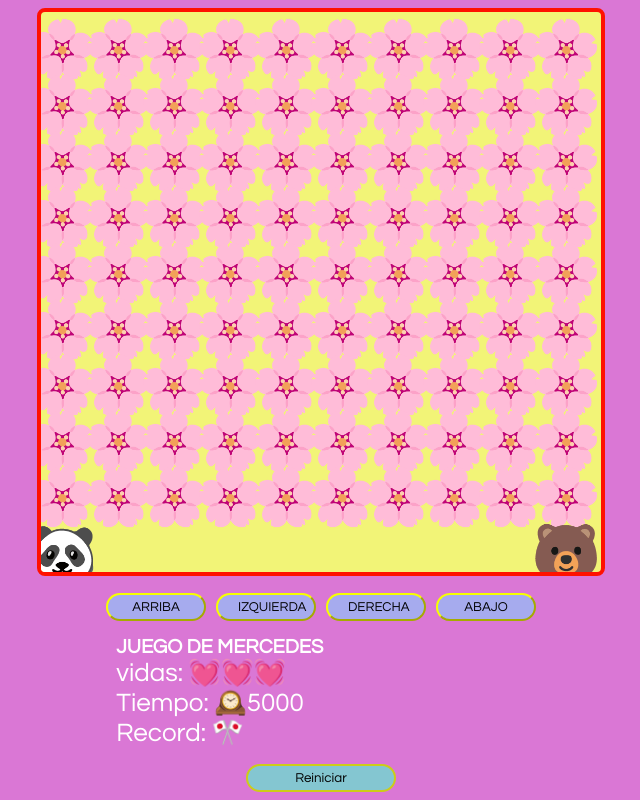
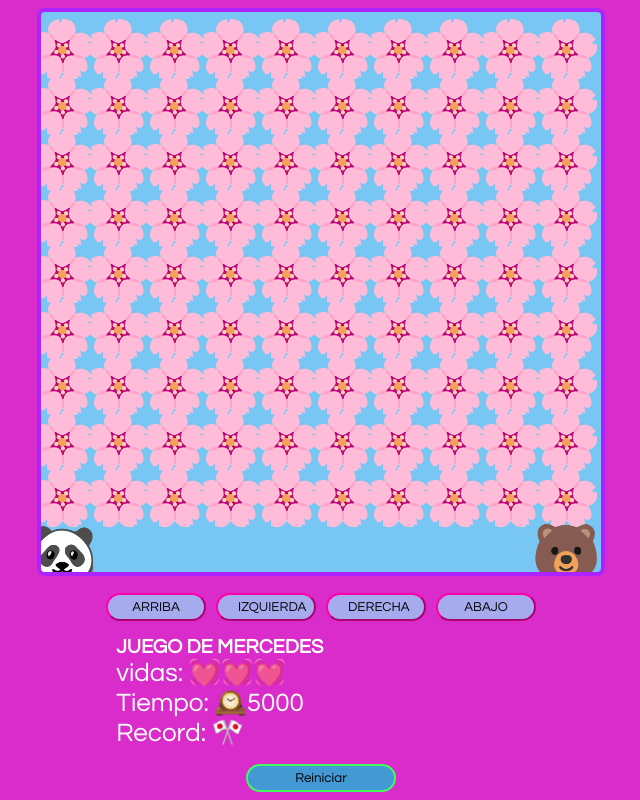
Before and after one commit to mercedesalca/PRACTICA-DE-JUEGO, a plain HTML site: page index.html in a window 1280 px wide. Shown: the whole page, without its empty margins (319-959 px from the left). Drawn offline with Linux system fonts and the light colour scheme.

Commit message:
styles.css
styles.css

```diff
--- a/styles.css
+++ b/styles.css
@@ -8,7 +8,7 @@ html {
 }
 
 body {
-  background-color: rgb(218, 119, 213);
+  background-color: rgb(218, 43, 203);
   color: #fff;
   font-family: Century Gothic, Geneva, Tahoma, sans-serif;
   width: 100%;
@@ -29,9 +29,9 @@ body {
 }
 
 canvas {
-  border: 4px solid #ff1100;
+  border: 4px solid #b700ffd0;
   border-radius: 8px;
-  background-color: #f2f477;
+  background-color: #77c6f4;
 }
 
 .btns {
@@ -45,7 +45,7 @@ canvas {
 button {
   background-color: #a6abee;
   border-radius: 20px;
-  border-color: #f6ff00;
+  border-color: #ff00aa;
   font-family: inherit;
   margin: 0;
   padding: 5px 20px;
@@ -71,14 +71,14 @@ button:not(:last-child) {
 }
 .btn-reiniciar button {
   width: 150px;
-  background-color: rgb(132, 198, 209);
-  border: 2px solid rgb(204, 204, 25);
+  background-color: rgb(67, 153, 211);
+  border: 2px solid rgb(67, 250, 97);
   font-weight: 200;
 }
 .btn-reiniciar button:hover {
   width: 150px;
   background-color:  rgb(250, 250, 67);
-  border: 2px solid   rgb(255, 88, 88);
+  border: 2px solid   rgb(88, 236, 255);
   padding: 50x, 20px;
   font-weight: bold;
 }
```
